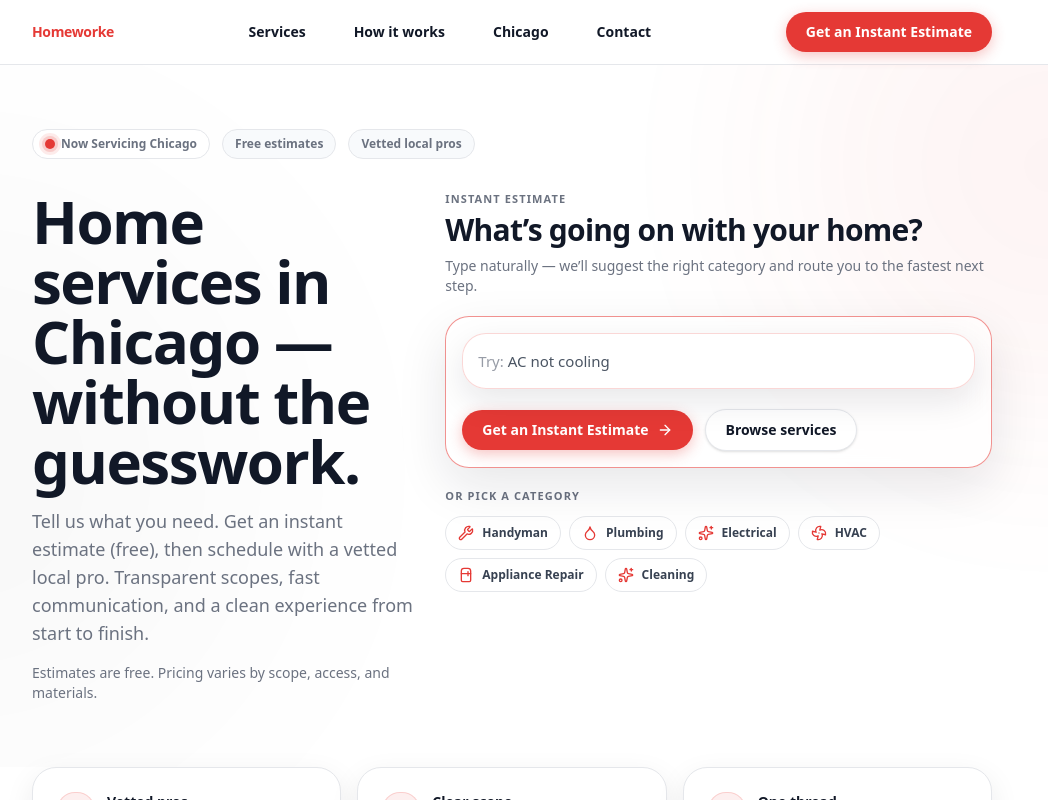
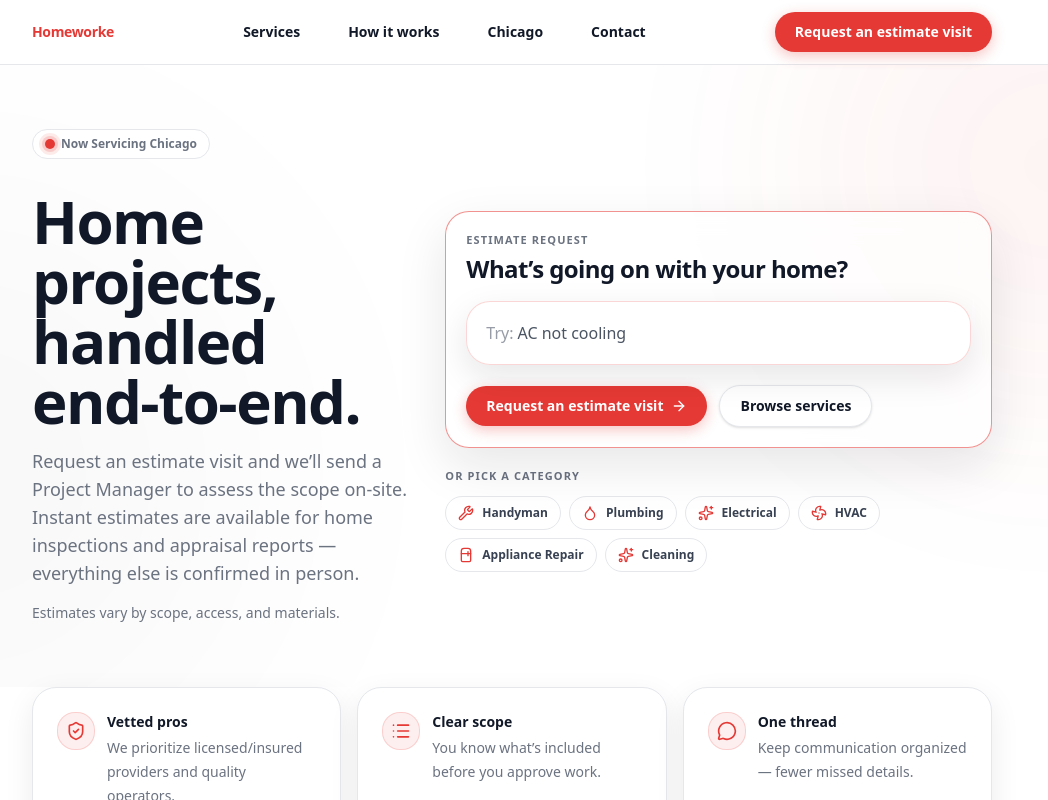
Before and after one commit to Nandified/homeworke, a Next.js app: page / in a window 1280 px wide. Shown: the top 800 px of the page, without its empty margins (128-1176 px from the left). Built offline with nearby package versions, Linux system fonts and the light colour scheme.

Commit message:
Hero copy + layout: centered servicing pill, fix estimate messaging, move prompt inside chat box

```diff
--- a/spec/homepage_marketing_v1.json
+++ b/spec/homepage_marketing_v1.json
@@ -1,10 +1,10 @@
 {
   "hero": {
-    "headline": "Home services in Chicago — without the guesswork.",
-    "subheadline": "Tell us what you need. Get an instant estimate (free), then schedule with a vetted local pro. Transparent scopes, fast communication, and a clean experience from start to finish.",
-    "primaryCta": "Get an Instant Estimate",
+    "headline": "Home projects, handled end-to-end.",
+    "subheadline": "Request an estimate visit and we’ll send a Project Manager to assess the scope on-site. Instant estimates are available for home inspections and appraisal reports — everything else is confirmed in person.",
+    "primaryCta": "Request an estimate visit",
     "secondaryCta": "Browse services",
-    "disclaimer": "Estimates are free. Pricing varies by scope, access, and materials."
+    "disclaimer": "Estimates vary by scope, access, and materials."
   },
   "trust": {
     "title": "Built for trust (not lead spam)",
--- a/src/app/page.tsx
+++ b/src/app/page.tsx
@@ -106,13 +106,11 @@ export default function Page() {
           />
 
           <Container className="relative py-12 md:py-16">
-            <div className="flex flex-wrap items-center gap-3">
+            <div className="flex flex-wrap items-center justify-center gap-3 md:justify-start">
               <Pill className="bg-white">
                 <span className="hw-breath-dot" aria-hidden />
                 Now Servicing Chicago
               </Pill>
-              <Pill>Free estimates</Pill>
-              <Pill>Vetted local pros</Pill>
             </div>
 
             <div className="mt-8 grid grid-cols-1 gap-8 lg:grid-cols-12 lg:items-start">
@@ -128,14 +126,13 @@ export default function Page() {
 
               {/* Chat-style hero search */}
               <div className="lg:col-span-7">
-                <div className="text-[11px] font-semibold uppercase tracking-widest text-[var(--hw-muted)]">Instant estimate</div>
-                <div className="mt-1 text-2xl font-extrabold tracking-tight text-[var(--hw-ink)] sm:text-3xl">What’s going on with your home?</div>
-                <div className="mt-2 text-sm text-[var(--hw-muted)]">
-                  Type naturally — we’ll suggest the right category and route you to the fastest next step.
-                </div>
+                <div className="mt-5 rounded-[var(--hw-radius-lg)] p-5 hw-glass">
+                  <div className="text-[11px] font-semibold uppercase tracking-widest text-[var(--hw-muted)]">Estimate request</div>
+                  <div className="mt-1 text-xl font-extrabold tracking-tight text-[var(--hw-ink)] sm:text-2xl">
+                    What’s going on with your home?
+                  </div>
 
-                <div className="mt-5 rounded-[var(--hw-radius-lg)] p-4 hw-glass">
-                  <div className="flex items-center gap-3">
+                  <div className="mt-4 flex items-center gap-3">
                     <div className="relative flex-1">
                       <Input
                         value={issue}
@@ -144,14 +141,14 @@ export default function Page() {
                         onBlur={() => setFocused(false)}
                         placeholder=""
                         aria-label="Describe your issue"
-                        className="h-16 w-full rounded-[var(--hw-radius-lg)] px-4 text-base border-0 outline-none hw-glass-field sm:h-14"
+                        className="h-20 w-full rounded-[var(--hw-radius-lg)] px-5 text-[17px] border-0 outline-none hw-glass-field sm:h-16"
                       />
 
                       {/* Typewriter hint + caret (visible even before focus) */}
                       {!issue ? (
                         <div
                           aria-hidden
-                          className="pointer-events-none absolute left-4 top-1/2 -translate-y-1/2 flex items-center gap-1 text-[15px] text-[var(--hw-muted)]"
+                          className="pointer-events-none absolute left-5 top-1/2 -translate-y-1/2 flex items-center gap-1 text-[16px] text-[var(--hw-muted)]"
                         >
                           <span className="opacity-70">Try:</span>
                           <span className="font-medium text-[#4b5563]">{demoText}</span>
--- a/src/components/site-shell.tsx
+++ b/src/components/site-shell.tsx
@@ -27,7 +27,7 @@ export function SiteHeader({ ctaHref = "/estimate" }: { ctaHref?: string }) {
 
         <div className="flex items-center gap-2">
           <Link href={ctaHref}>
-            <Button>Get an Instant Estimate</Button>
+            <Button>Request an estimate visit</Button>
           </Link>
         </div>
       </Container>
```
